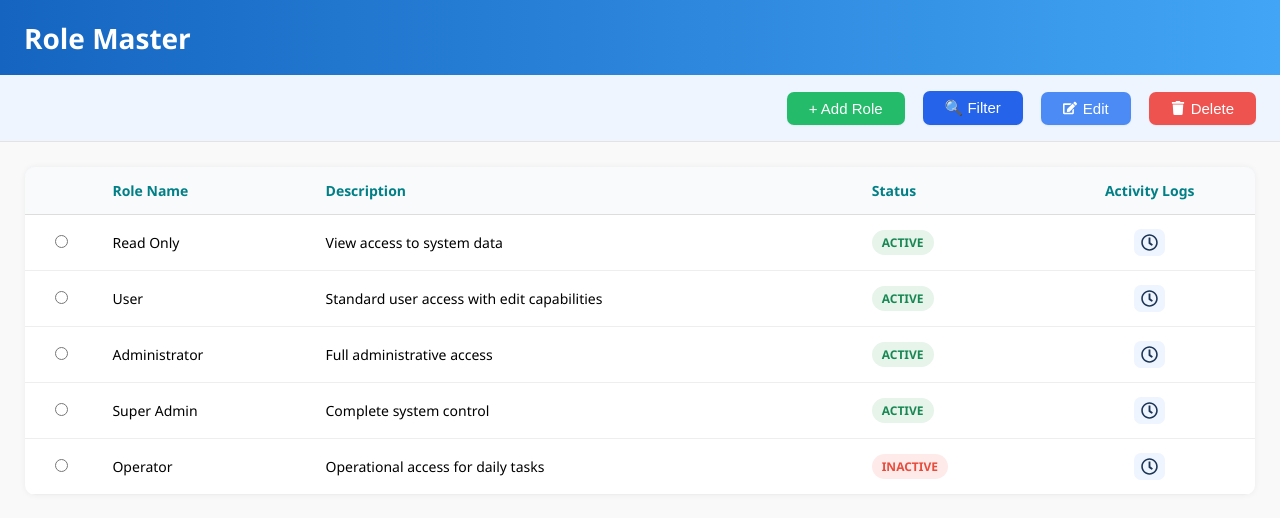
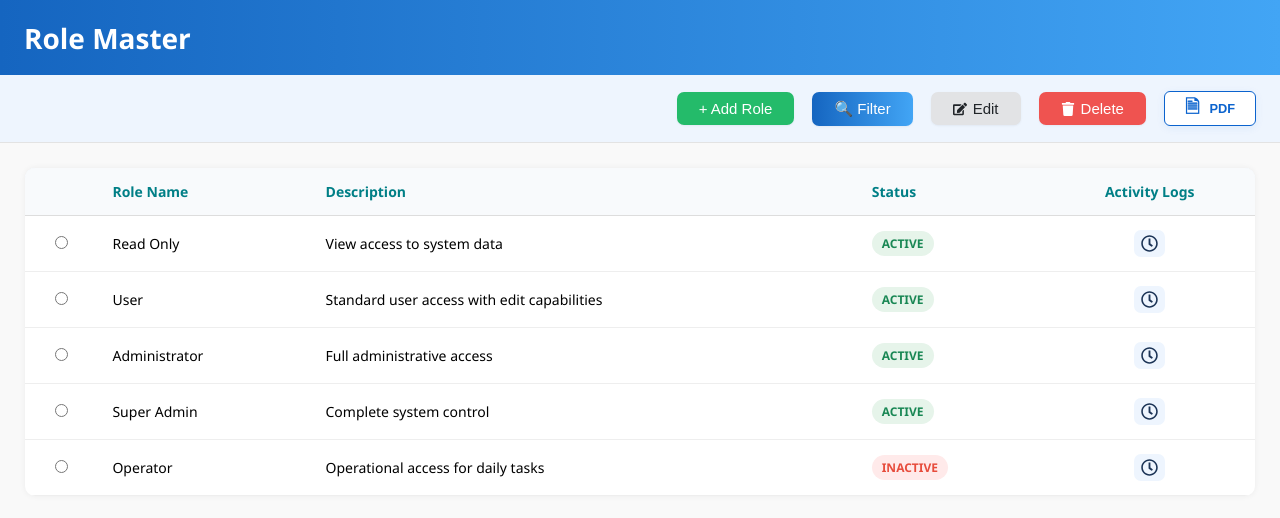
Before and after one commit to amit45555/pharmacorp-app, a React (Create React App) app: page /roles in a window 1280 px wide. Shown: the top 518 px of the page. Built offline with nearby package versions, Linux system fonts and the light colour scheme; some icons are missing.

Commit message:
RoleMasterTable changes

```diff
--- a/src/pages/RoleMasterTable/RoleMasterTable.module.css
+++ b/src/pages/RoleMasterTable/RoleMasterTable.module.css
@@ -53,8 +53,9 @@
   background-color:#198754;
 }
 .filterBtn {
- background-color:#2563eb;
+background: linear-gradient(90deg, #1565c0 0%, #42a5f5 100%);
   color: #fff;
+  border: none;
   padding: 6px 14px;
   border-radius: 8px;
   border: none;
@@ -374,7 +375,7 @@ display: flex;
 
 
 .filterBtn:hover {
-  background:#1747b6;
+background: #005fbb;
   color: #fff;
 }
 
@@ -462,12 +463,12 @@ display: flex;
 
 /* Edit button: blue accent */
 .editBtn {
-  background: #4c8bf5;
-  color: #fff;
+    background-color: #e2e3e5;
+  color: #212529;
 }
 .editBtn:hover, .editBtn:focus {
-  background:#2768c6;
-  color: #fff;
+ background-color: #212529;
+  color:  #e2e3e5;
 }
 
 /* Delete button: muted/red gray */
@@ -479,3 +480,31 @@ display: flex;
   background: #bc3c2c;
   color: #fff;
 }
+
+.exportPdfBtn {
+  background: #fff;
+  color: #0b63ce;
+  border: 1px solid #0b63ce;
+  border-radius: 6px;
+  padding: 8px 20px;
+  font-size: 0.8rem;
+  font-weight: 600;
+  cursor: pointer;
+
+  box-shadow: 0 2px 8px rgba(11, 99, 206, 0.08);
+  transition: background 0.2s, color 0.2s, border 0.2s;
+  display: flex;
+  align-items: center;
+
+  height: 35px;
+}
+.exportPdfBtn:hover {
+  background: #0b63ce;
+  color: #fff;
+  border-color: #084a9e;
+}
+.exportPdfBtn:active {
+  background: #084a9e;
+  color: #fff;
+  border-color: #084a9e;
+}
--- a/src/pages/RoleMasterTable/RoleMasterTable.tsx
+++ b/src/pages/RoleMasterTable/RoleMasterTable.tsx
@@ -143,6 +143,21 @@ export default function RoleMasterTable() {
           >
             <FaTrash size={14} /> Delete
           </button>
+          <button
+                className={`${styles.btn} ${styles.exportPdfBtn}`}
+
+                aria-label="Export table to PDF"
+                type="button"
+              >
+                <span
+                  role="img"
+                  aria-label="Export PDF"
+                  style={{ fontSize: 18 }}
+                >
+                  🗎
+                </span>
+                PDF
+              </button>
         </div>
       </div>
 
--- a/src/pages/UserMasterTable/UserMasterTable.tsx
+++ b/src/pages/UserMasterTable/UserMasterTable.tsx
@@ -303,7 +303,7 @@ const UserMasterTable = () => {
                 >
                   🗎
                 </span>
-                Export to PDF
+                PDF
               </button>
             </div>
           </div>
```
